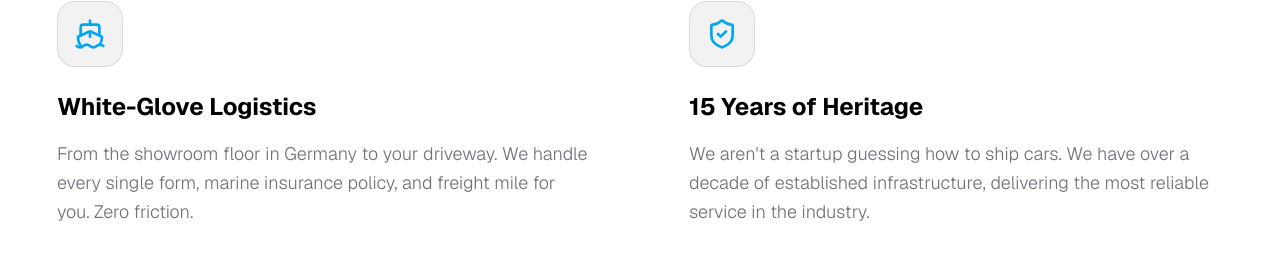
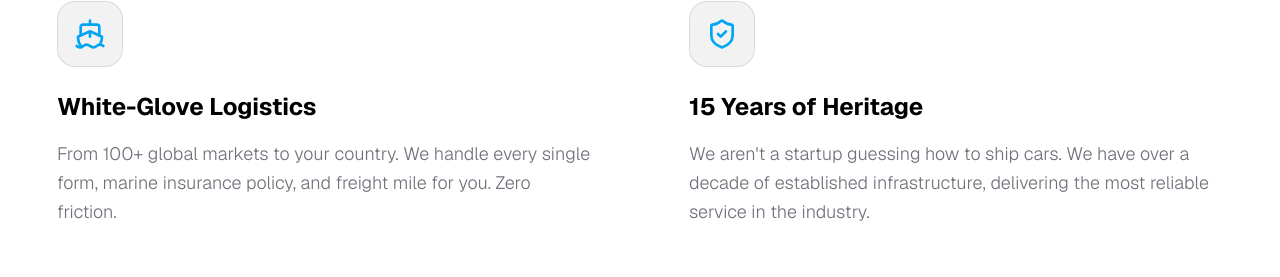
Before and after one commit to seyone22/providence, a Next.js app: page /b2c in a window 1280 px wide. Shown: the part 2313-2590 px from the top of the page. Built offline with nearby package versions, Linux system fonts and the light colour scheme; no server answers.

Commit message:
Copy changed in B2C page: Logistics

```diff
--- a/src/app/(static)/b2c/page.tsx
+++ b/src/app/(static)/b2c/page.tsx
@@ -43,7 +43,7 @@ export default function B2CLanding() {
                         src="https://images.unsplash.com/photo-1614162692292-7ac56d7f7f1e?q=80&w=3000&auto=format&fit=cover"
                         alt="Providence Auto Premium Sourcing"
                         className="object-cover object-center"
-                        style={{height:'100vh', width:'100vw', objectFit: 'cover'}}
+                        style={{ height: '100vh', width: '100vw', objectFit: 'cover' }}
                     />
                     <div className="absolute inset-0 bg-white/10 backdrop-blur-[2px]" />
                     <div className="absolute inset-0 bg-gradient-to-b from-white/40 to-transparent h-[30%]" />
@@ -69,7 +69,7 @@ export default function B2CLanding() {
                         transition={{ duration: 1, delay: 0.3, ease: appleEase }}
                         className="text-4xl md:text-8xl lg:text-12xl font-bold tracking-tighter mb-6 bg-clip-text text-transparent bg-gradient-to-b from-black via-black/80 to-black/50 leading-[1.1] drop-shadow-[0_0_15px_rgba(255,255,255,1)]"
                     >
-                        The Global<br/> Shortcut to <br/>Your Dream Car.
+                        The Global<br /> Shortcut to <br />Your Dream Car.
                     </motion.h1>
                     <motion.p
                         initial={{ y: 20, opacity: 0 }}
@@ -125,7 +125,7 @@ export default function B2CLanding() {
                     {[
                         { icon: Compass, title: "Currency & Market Optimization", desc: "We don't just find the car; we analyze global markets to optimize currency conversions, ensuring you buy from the most financially efficient country at that exact moment.", glowColor: "group-hover:bg-blue-500/15" },
                         { icon: Landmark, title: "Mastery of Tax Law", desc: "Importing luxury vehicles requires navigating complex tax codes. We know every loophole, tariff, and regulation to legally minimize your import duties.", glowColor: "group-hover:bg-emerald-500/15" },
-                        { icon: Ship, title: "White-Glove Logistics", desc: "From the showroom floor in Germany to your driveway. We handle every single form, marine insurance policy, and freight mile for you. Zero friction.", glowColor: "group-hover:bg-indigo-500/15" },
+                        { icon: Ship, title: "White-Glove Logistics", desc: "From 100+ global markets to your country. We handle every single form, marine insurance policy, and freight mile for you. Zero friction.", glowColor: "group-hover:bg-indigo-500/15" },
                         { icon: ShieldCheck, title: "15 Years of Heritage", desc: "We aren't a startup guessing how to ship cars. We have over a decade of established infrastructure, delivering the most reliable service in the industry.", glowColor: "group-hover:bg-amber-500/15" }
                     ].map((feature, index) => (
                         <motion.div
```
